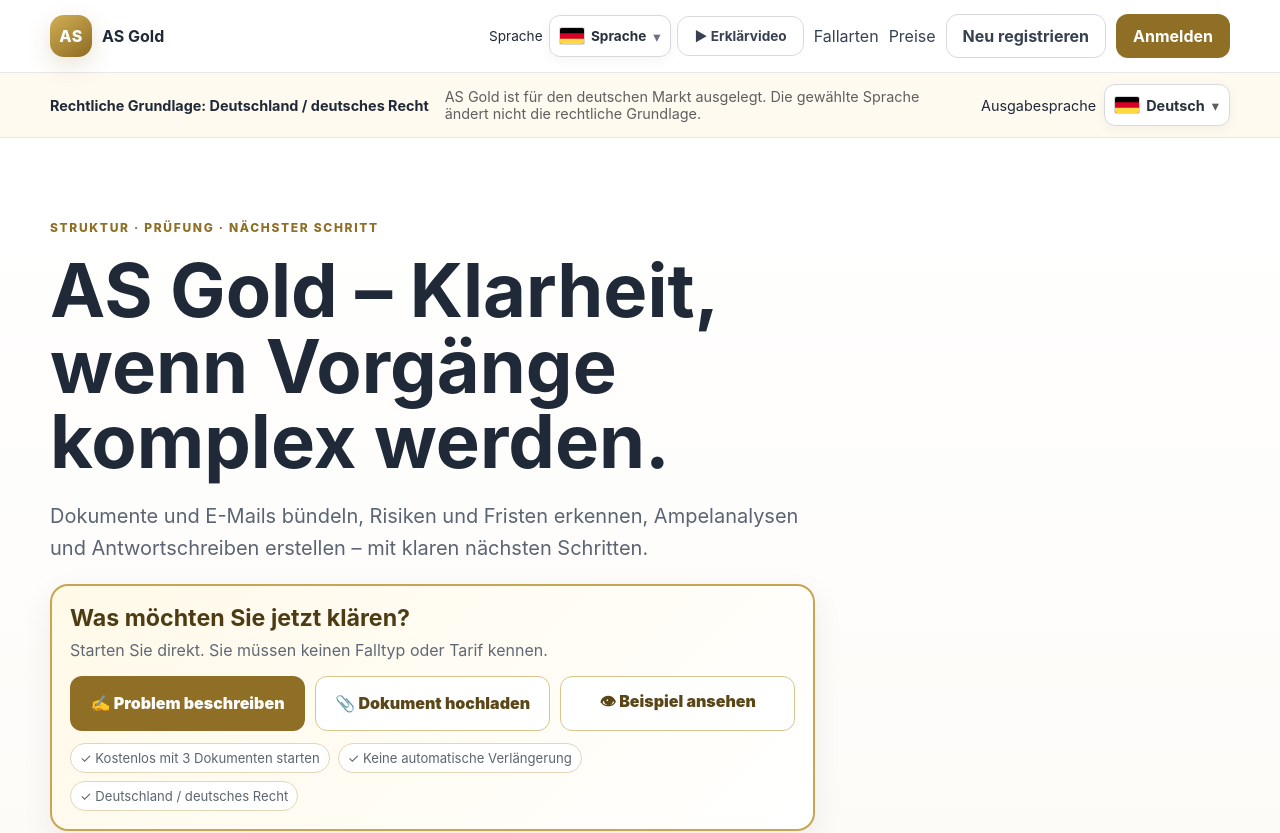
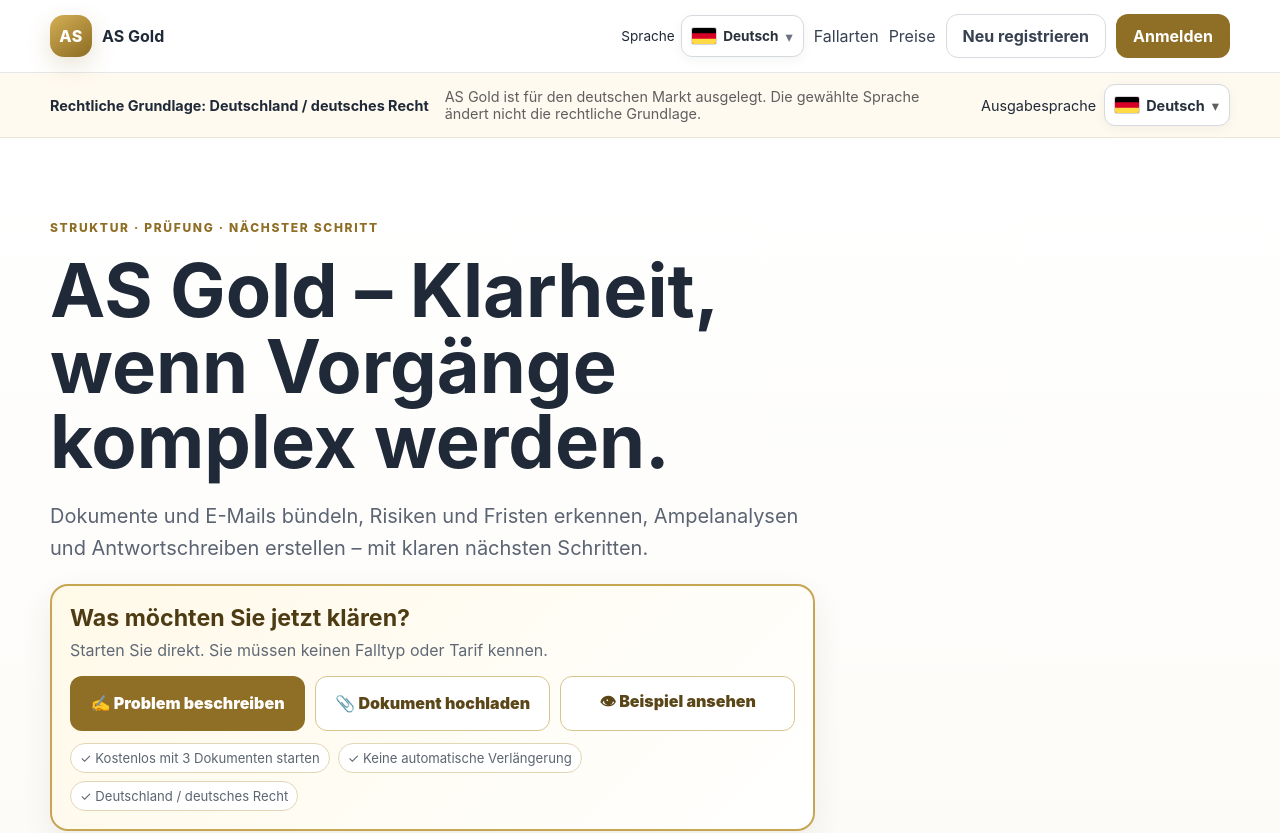
Before and after one commit to sebastianauls-cmyk/AS-GOLD-, a Next.js app: page / in a window 1280 px wide. Shown: the top 833 px of the page. Built offline with nearby package versions, Linux system fonts and the light colour scheme.

Commit message:
V46 port V50 language navigation into module

```diff
--- a/app/modules/language/LanguageSwitcher.js
+++ b/app/modules/language/LanguageSwitcher.js
@@ -2,30 +2,37 @@
 
 import { useEffect, useId, useRef, useState } from 'react'
 import { AF, AE, BG, DE, FR, GB, IR, PL, RO, RU, SA, TR, US } from 'country-flag-icons/react/3x2'
-import { supportedLanguages } from '../../lib/v30Languages.mjs'
-import { ExplainerVideoDialog, explainerVideos, videoButtonText } from './ExplainerVideoDialog'
+import { supportedLanguages } from './v36Languages.mjs'
 
 const flagComponents={AF,AE,BG,DE,FR,GB,IR,PL,RO,RU,SA,TR,US}
+const explainerButtonText={de:'Erklärvideo',en:'Explainer video',fr:'Vidéo explicative',tr:'Tanıtım videosu',pl:'Film objaśniający',ru:'Объясняющее видео',ar:'فيديو توضيحي',fa:'ویدیوی توضیحی',ro:'Videoclip explicativ',bg:'Обяснително видео'}
+const backButtonText={de:'← Zurück',en:'← Back',fr:'← Retour',tr:'← Geri',pl:'← Wstecz',ru:'← Назад',ar:'الرجوع →',fa:'بازگشت →',ro:'← Înapoi',bg:'← Назад'}
 
-function FlagSet({countryCodes=[],fallback=''}){
+function FlagSet({countryCodes=[],fallback='',className=''}){
   const usable=countryCodes.filter(code=>flagComponents[code])
-  return <span className="flagIconSet" aria-hidden="true">
+  return <span className={`flagIconSet ${className}`.trim()} aria-hidden="true">
     {usable.map(code=>{const Flag=flagComponents[code];return <Flag className="flagIcon" key={code} focusable="false"/>})}
     {!usable.length&&<span>{fallback}</span>}
   </span>
 }
 
-export function LanguageSwitcher({value,onChange,label='Sprache',className='',showLabel=false}){
+export function LanguageSwitcher({value,onChange,label='Sprache',className='',showLabel=false,publicPicker=false,onExplainer=null}){
   const [open,setOpen]=useState(false)
-  const [videoOpen,setVideoOpen]=useState(false)
-  const [videoLanguage,setVideoLanguage]=useState(explainerVideos[value]?value:'de')
-  const [publicPicker,setPublicPicker]=useState(false)
+  const [mobilePublic,setMobilePublic]=useState(false)
   const menuId=useId()
   const rootRef=useRef(null)
   const active=supportedLanguages.find(item=>item.key===value)||supportedLanguages[0]
+  const backLabel=backButtonText[value]||backButtonText.de
 
-  useEffect(()=>{setPublicPicker(Boolean(rootRef.current?.closest('.publicTop')))},[])
-  useEffect(()=>{if(explainerVideos[value])setVideoLanguage(value)},[value])
+  useEffect(()=>{
+    if(!publicPicker)return
+    const mq=window.matchMedia('(max-width: 560px)')
+    const apply=()=>setMobilePublic(mq.matches)
+    apply()
+    mq.addEventListener?.('change',apply)
+    return()=>mq.removeEventListener?.('change',apply)
+  },[publicPicker])
+
   useEffect(()=>{
     if(!open)return
     const closeOutside=event=>{if(!rootRef.current?.contains(event.target))setOpen(false)}
@@ -35,18 +42,33 @@
     return()=>{document.removeEventListener('pointerdown',closeOutside);document.removeEventListener('keydown',closeEscape)}
   },[open])
 
-  return <div className={`flagLanguage flagLanguageModular ${publicPicker?'flagLanguagePublicPicker':''} ${showLabel?'flagLanguageLabeled':''} ${className}`.trim()} ref={rootRef}>
-    {showLabel&&!publicPicker&&<span className="flagLanguageLabel">{label}</span>}
-    <button type="button" className="flagLanguageTrigger" aria-label={`${label}: ${active.label}`} aria-haspopup="listbox" aria-expanded={open} aria-controls={open?menuId:undefined} title={`${label}: ${active.label}`} onClick={()=>setOpen(v=>!v)}>
-      <FlagSet countryCodes={active.countryCodes} fallback={active.flags}/><strong>{publicPicker?label:active.label}</strong><span className="flagLanguageChevron" aria-hidden="true">{open?'▴':'▾'}</span>
+  if(publicPicker){
+    return <div className={`flagLanguage flagLanguagePublicPicker ${className}`.trim()} ref={rootRef} style={{position:'relative',zIndex:120,direction:'ltr',display:'inline-flex',alignItems:'center',gap:8,width:'auto',maxWidth:'100%',minWidth:0,flexWrap:'wrap'}}>
+      <button type="button" className="flagLanguageTrigger" aria-label={`${label}: ${active.label}`} aria-haspopup="listbox" aria-expanded={open} aria-controls={open?menuId:undefined} title={`${label}: ${active.label}`} onClick={()=>setOpen(current=>!current)} style={{minWidth:mobilePublic?'150px':0}}>
+        <FlagSet countryCodes={active.countryCodes} fallback={active.flags}/>
+        <span className="flagLanguagePublicText"><small>{label}</small><strong>{active.label}</strong></span>
+        <span className="flagLanguageChevron" aria-hidden="true">{open?'▴':'▾'}</span>
+      </button>
+      {onExplainer&&<button type="button" className="secondary explainerVideoTrigger" onClick={()=>{setOpen(false);onExplainer(value)}}>▶ {explainerButtonText[value]||explainerButtonText.de}</button>}
+      {open&&<div className="flagLanguageMenu" id={menuId} role="listbox" aria-label={label}>
+        <button type="button" className="flagLanguageMenuBack" onClick={()=>setOpen(false)} aria-label={backLabel.replace(/^←\s*|\s*→$/g,'')}>{backLabel}</button>
+        {supportedLanguages.map(item=><button type="button" role="option" aria-selected={item.key===value} aria-label={item.label} title={item.label} className={item.key===value?'active':''} onClick={()=>{onChange(item.key);setOpen(false)}} key={item.key}>
+          <span className="flagLanguageOptionMain"><FlagSet countryCodes={item.countryCodes} fallback={item.flags}/><span className="flagLanguageName">{item.label}</span></span><small>{item.short}</small>
+        </button>)}
+      </div>}
+    </div>
+  }
+
+  return <div className={`flagLanguage flagLanguageModular ${showLabel?'flagLanguageLabeled':''} ${className}`.trim()} ref={rootRef}>
+    {showLabel&&<span className="flagLanguageLabel">{label}</span>}
+    <button type="button" className="flagLanguageTrigger" aria-label={`${label}: ${active.label}`} aria-haspopup="listbox" aria-expanded={open} aria-controls={open?menuId:undefined} title={`${label}: ${active.label}`} onClick={()=>setOpen(current=>!current)}>
+      <FlagSet countryCodes={active.countryCodes} fallback={active.flags}/><strong>{active.label}</strong><span className="flagLanguageChevron" aria-hidden="true">{open?'▴':'▾'}</span>
     </button>
-    {publicPicker&&<button type="button" className="secondary explainerVideoTrigger" onClick={()=>setVideoOpen(true)} aria-expanded={videoOpen}>▶ {videoButtonText[value]||videoButtonText.de}</button>}
     {open&&<div className="flagLanguageMenu" id={menuId} role="listbox" aria-label={label}>
-      <button type="button" className="flagLanguageClose" aria-label="Zurück" onClick={()=>setOpen(false)}>← Zurück</button>
+      <button type="button" className="flagLanguageMenuBack" onClick={()=>setOpen(false)} aria-label={backLabel.replace(/^←\s*|\s*→$/g,'')}>{backLabel}</button>
       {supportedLanguages.map(item=><button type="button" role="option" aria-selected={item.key===value} aria-label={item.label} title={item.label} className={item.key===value?'active':''} onClick={()=>{onChange(item.key);setOpen(false)}} key={item.key}>
         <span className="flagLanguageOptionMain"><FlagSet countryCodes={item.countryCodes} fallback={item.flags}/><span className="flagLanguageName">{item.label}</span></span><small>{item.short}</small>
       </button>)}
     </div>}
-    {videoOpen&&<ExplainerVideoDialog language={value} videoLanguage={videoLanguage} setVideoLanguage={setVideoLanguage} onClose={()=>setVideoOpen(false)}/>}
   </div>
 }
```
